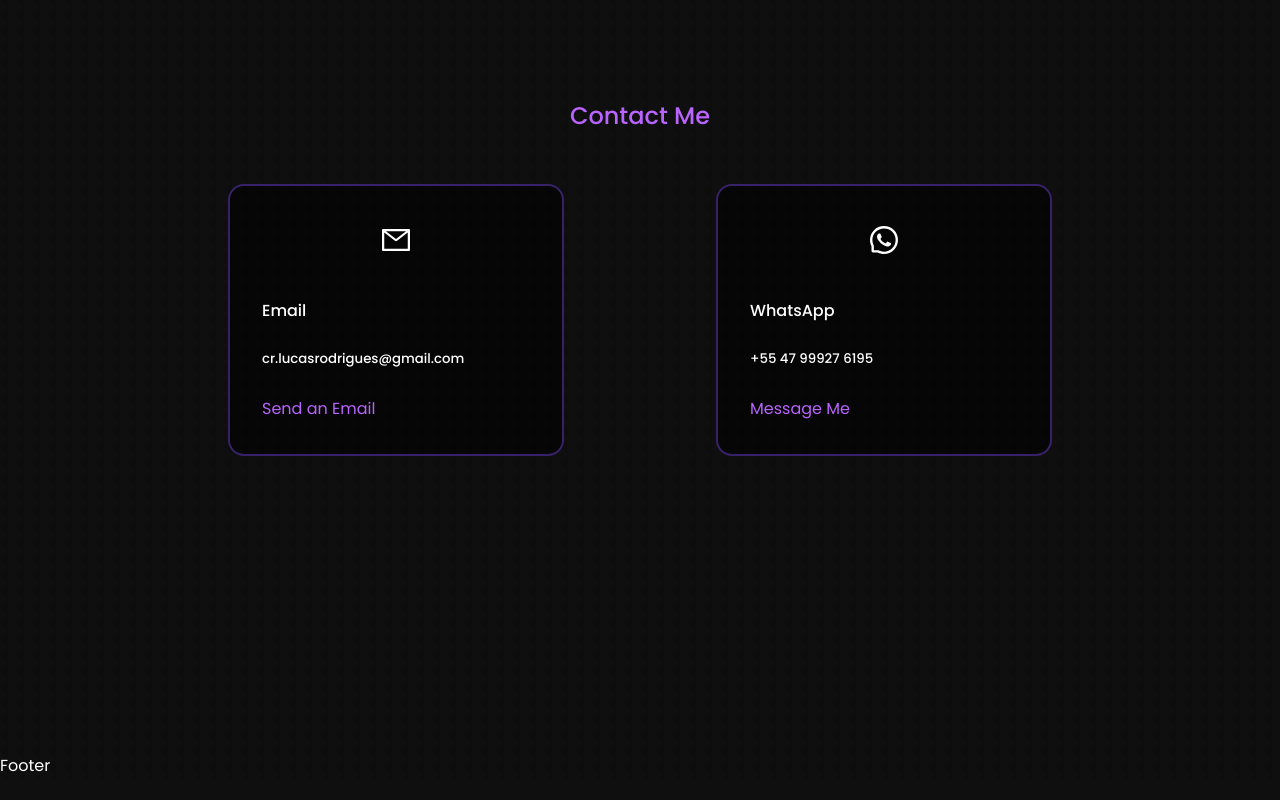
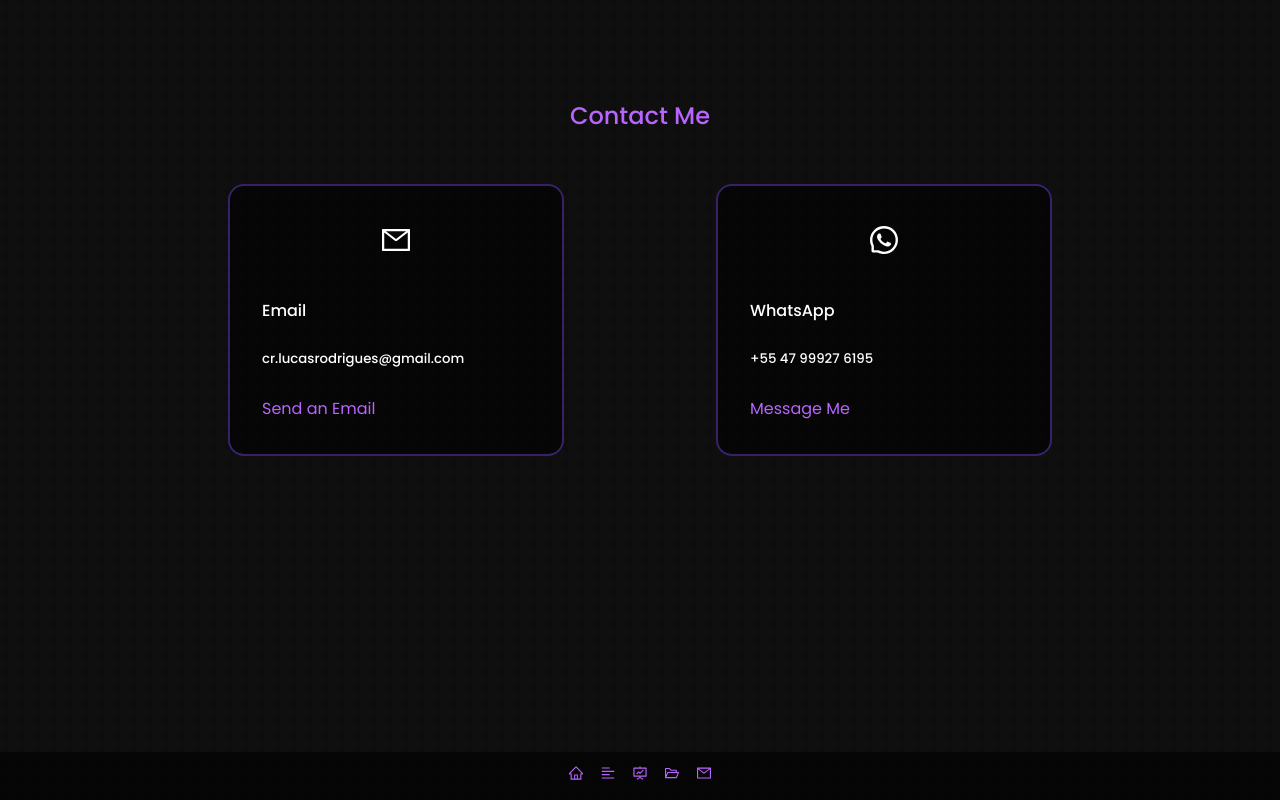
Before and after one commit to lucas-crodrigues/portfolio2, a React (Create React App) app: page / in a window 1280 px wide. Shown: the part 4121-4921 px from the top of the page. Before the commit the page ends 4900 px from the top, so only its background shows below. Built offline with nearby package versions, Linux system fonts and the light colour scheme.

Commit message:
Update Footer.js

```diff
--- a/src/components/footer/Footer.js
+++ b/src/components/footer/Footer.js
@@ -1,8 +1,24 @@
 import React from 'react'
+import './footer.css'
+import {AiOutlineHome} from 'react-icons/ai'
+import {AiOutlineAlignLeft} from 'react-icons/ai'
+import {AiOutlineFundProjectionScreen} from 'react-icons/ai'
+import {AiOutlineFolderOpen} from 'react-icons/ai'
+// import {AiOutlineTrophy} from 'react-icons/ai'
+import {AiOutlineMail} from 'react-icons/ai'
 
 const Footer = () => {
   return (
-    <div>Footer</div>
+    <footer>
+      <div>
+        <a href='#'><AiOutlineHome/></a>
+        <a href='#about'><AiOutlineAlignLeft/></a>
+        <a href='#experience'><AiOutlineFundProjectionScreen/></a>
+        <a href='#portfolio'><AiOutlineFolderOpen/></a>
+        {/* <a href='#testimonials'><AiOutlineTrophy/></a> */}
+        <a href='#contact'><AiOutlineMail/></a>
+      </div>
+    </footer>
   )
 }
 
```
